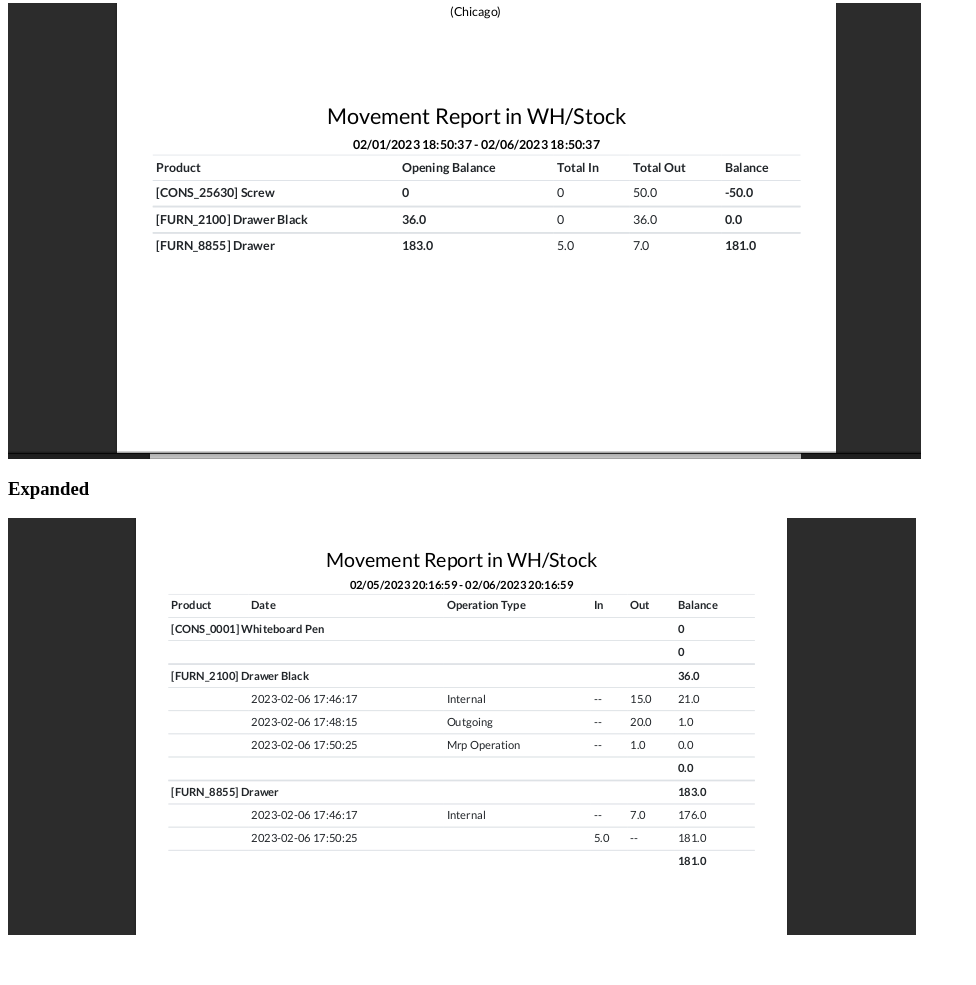
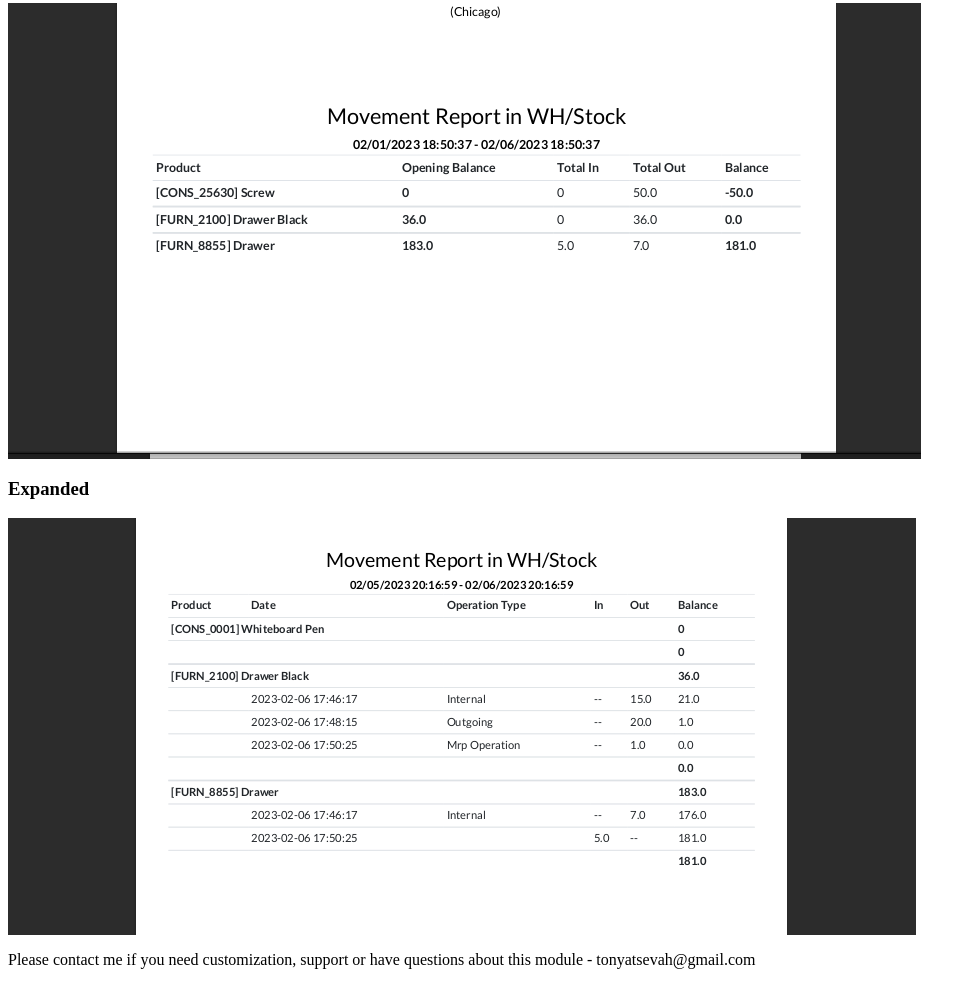
Before and after one commit to dimemajor/odoo-product-movement-report, a plain HTML site: page custom_moves_report/static/description/index.html in a window 1280 px wide. Shown: the part 934-1919 px from the top of the page, without its empty margins (0-976 px from the left). Before the commit the page ends 1877 px from the top, so only its background shows below. Drawn offline with Linux system fonts and the light colour scheme.

Commit message:
adjusted index.html

```diff
--- a/custom_moves_report/static/description/index.html
+++ b/custom_moves_report/static/description/index.html
@@ -37,3 +37,11 @@
         <img src="expanded.png">
     </div>
 </section>
+
+<section class="oe_container">
+    <div class="oe_row oe_spaced">
+        <p class="oe_slogan">
+            Please contact me if you need customization, support or have questions about this module - tonyatsevah@gmail.com
+        </p>
+    </div>
+</section>
```
